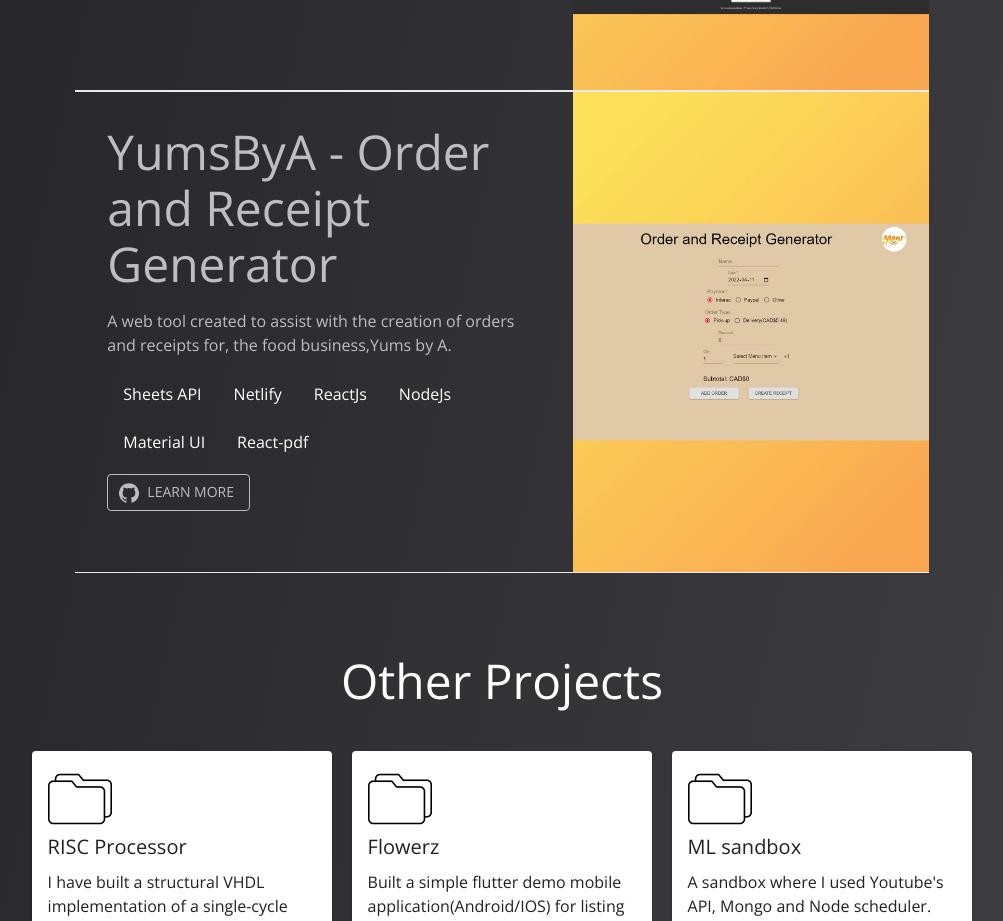
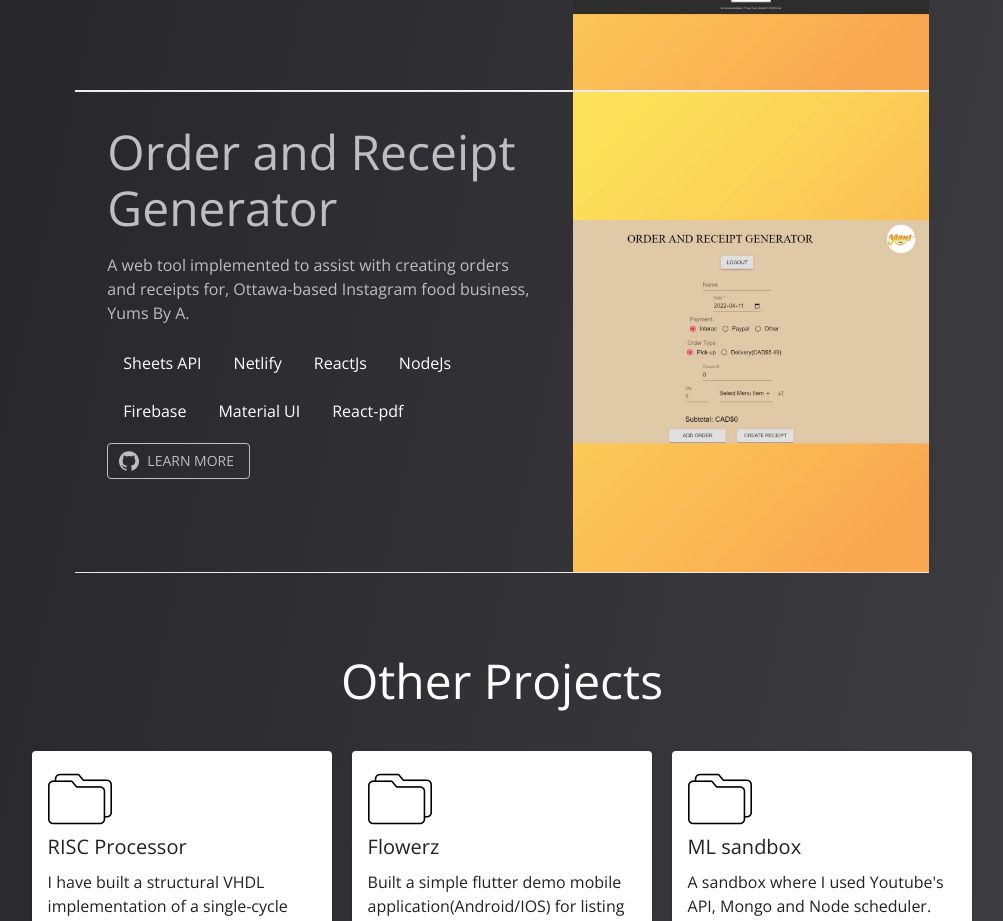
Before and after one commit to moiseamani1/portfolio_site, a React (Create React App) app: page / in a window 1280 px wide. Shown: the part 4420-5341 px from the top of the page, without its empty margins (138-1141 px from the left). Built offline with nearby package versions, Linux system fonts and the light colour scheme.

Commit message:
added image and changed description of project

```diff
--- a/src/components/Portfolio/Portfolio.jsx
+++ b/src/components/Portfolio/Portfolio.jsx
@@ -75,11 +75,11 @@ const Portfolio = () => {
 
   },
   {
-    "id": 4, "title": "YumsByA - Order and Receipt Generator",
-    "description": "A web tool created to assist with the creation of orders and receipts for, the food business,Yums by A. ",
+    "id": 4, "title": "Order and Receipt Generator",
+    "description": "A web tool implemented to assist with creating orders and receipts for, Ottawa-based Instagram food business, Yums By A.",
     "img": "/images/projects/yums.jpg",
     "github": "https://github.com/moiseamani1/yums_order_receipt_generator",
-    "stack": ["Sheets API", "Netlify", "ReactJs", "NodeJs",
+    "stack": ["Sheets API", "Netlify", "ReactJs", "NodeJs","Firebase",
       "Material UI","React-pdf"]
 
   }
```
Also changed, not shown: public/images/projects/yums.JPG.
